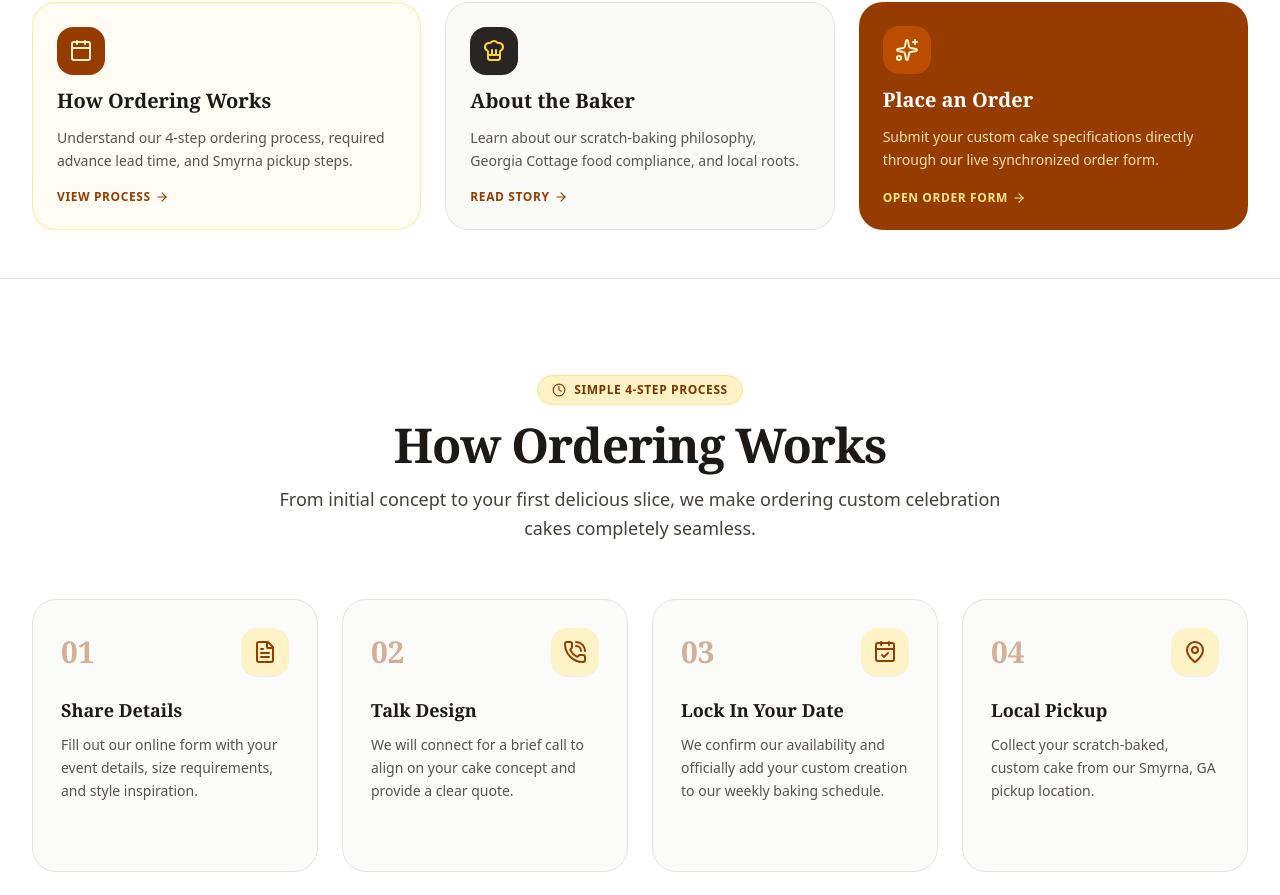
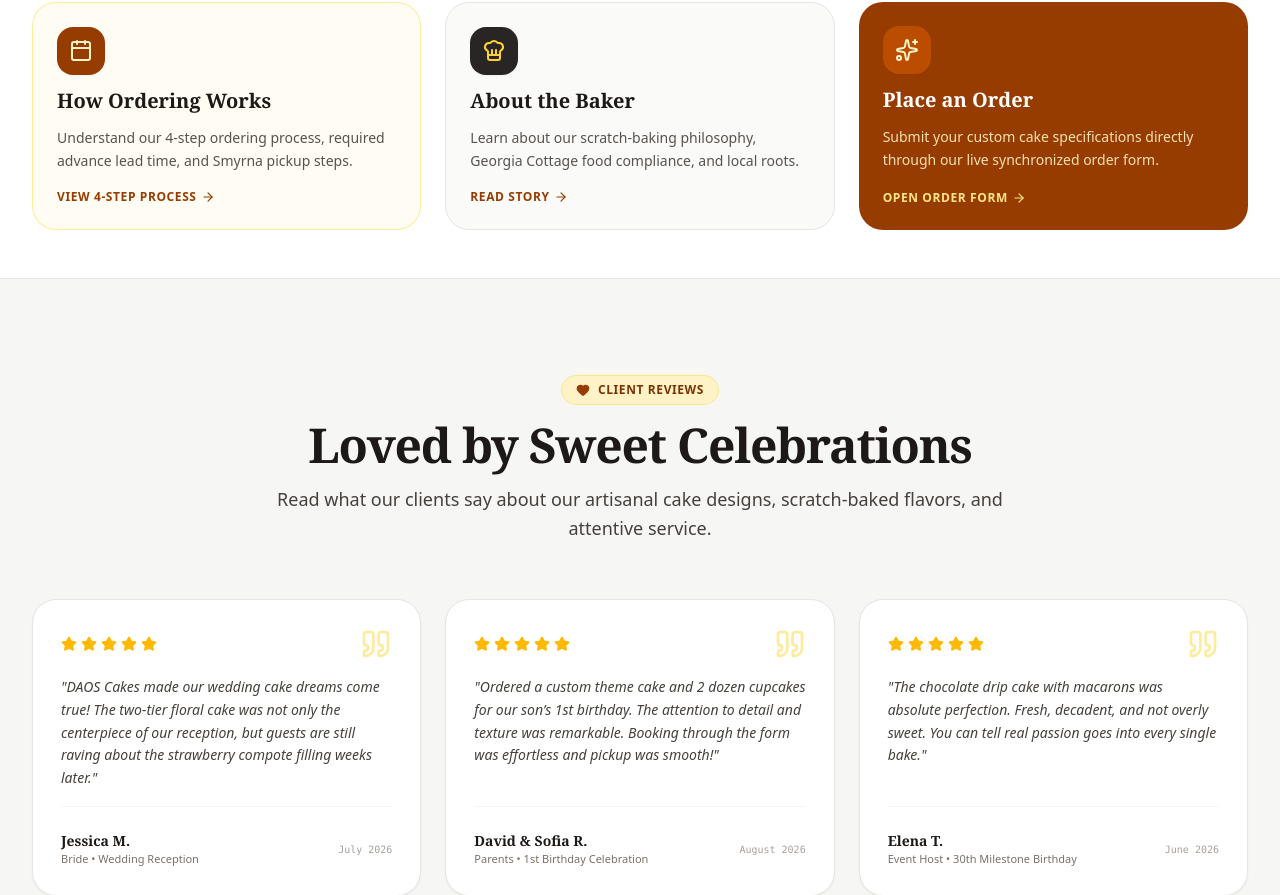
Before and after one commit to Shashank876747/DAOS-Cakes, a React (Vite) app: page / in a window 1280 px wide. Shown: the part 873-1768 px from the top of the page. Built offline with nearby package versions, Linux system fonts and the light colour scheme; no server answers.

Commit message:
refactor: remove redundant process section
Remove the standalone ProcessSection component and update the navigation link text for consistency with the site's ordering workflow.

```diff
--- a/src/pages/HomePage.tsx
+++ b/src/pages/HomePage.tsx
@@ -6,13 +6,9 @@ import {
   CheckCircle2,
   Heart,
   Calendar,
-  ChefHat,
-  MessageSquareQuote,
-  HelpCircle,
-  PhoneCall
+  ChefHat
 } from 'lucide-react';
 import heroImage from '../assets/images/daos_hero_cake_1785892806355.jpg';
-import ProcessSection from '../components/ProcessSection';
 import TestimonialsSection from '../components/TestimonialsSection';
 import FaqSection from '../components/FaqSection';
 
@@ -130,7 +126,7 @@ export default function HomePage() {
                 </p>
               </div>
               <div className="mt-4 flex items-center gap-1 text-xs font-bold text-amber-800 uppercase tracking-wider">
-                <span>View Process</span>
+                <span>View 4-Step Process</span>
                 <ArrowRight className="w-3.5 h-3.5 group-hover:translate-x-1 transition-transform" />
               </div>
             </Link>
@@ -181,10 +177,7 @@ export default function HomePage() {
         </div>
       </section>
 
-      {/* 3. Ordering Process Section */}
-      <ProcessSection />
-
-      {/* 4. Client Testimonials */}
+      {/* 3. Client Testimonials */}
       <TestimonialsSection />
 
       {/* 5. FAQs */}
```
